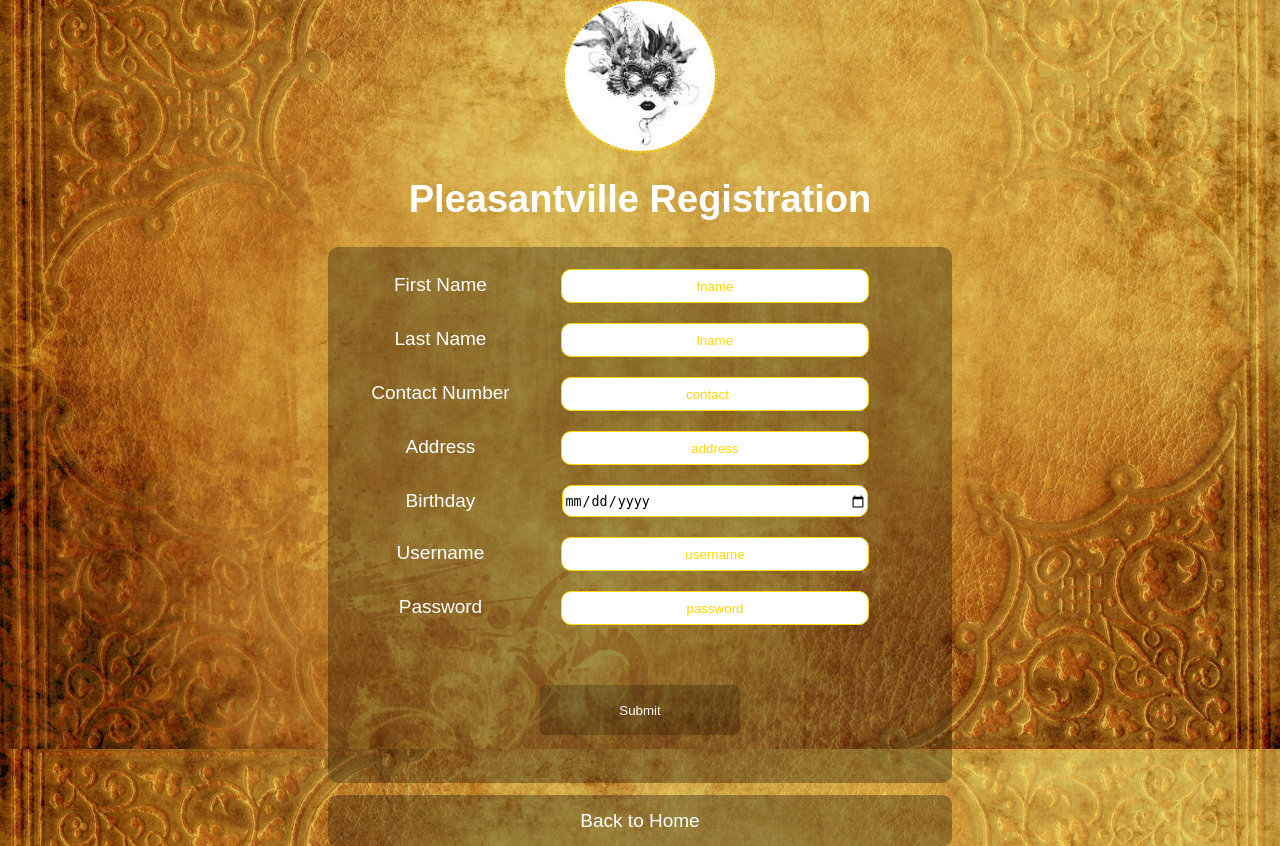
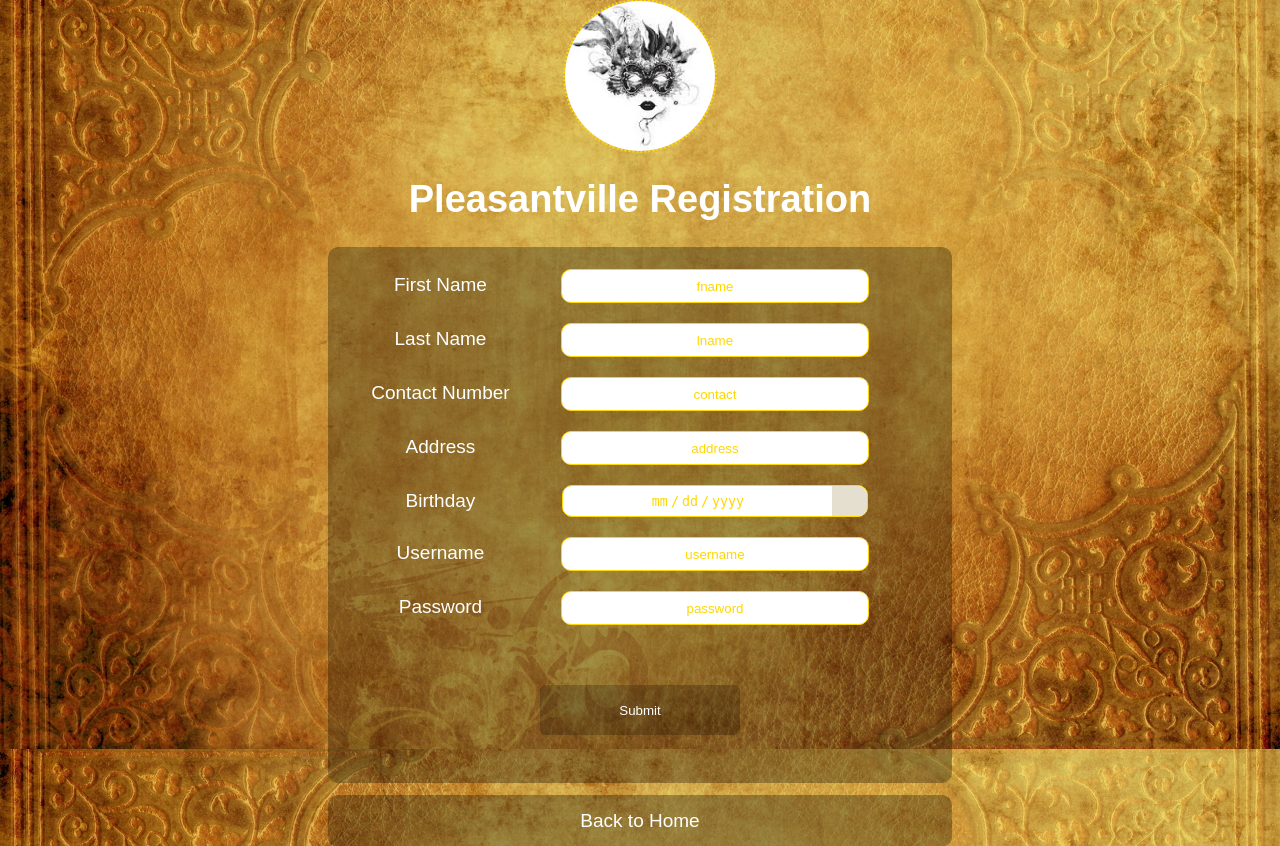
Before and after one commit to carljunepiao/pleasantville, a PHP site: page /register.html in a window 1280 px wide. Shown: the part 51-897 px from the top of the page. Run offline with PHP 8.4, Linux system fonts and the light colour scheme.

Commit message:
Changes color and other attributes of date input type during registration;

```diff
--- a/css/login-register.css
+++ b/css/login-register.css
@@ -89,3 +89,21 @@ input {
 h1 {
 	color: white;
 }
+
+::-webkit-datetime-edit {
+	text-align: center;
+	color: gold;
+}
+::-webkit-datetime-edit-text {
+	padding: 0 2px;
+}
+::-webkit-inner-spin-button {
+	display: none;
+}
+::-webkit-calendar-picker-indicator {
+	background: #E4DFCF;
+	color: gold;
+	height: 20px;
+	width: 25px;
+	padding: 5px;
+}
--- a/register.html
+++ b/register.html
@@ -12,6 +12,8 @@
 	<h1>Pleasantville Registration</h1>
 
 	<div class="container">
+
+		<form>
 
 			<p class="attribute">First Name</p>
 			<input class="name" type="text" placeholder="fname">
@@ -32,6 +34,8 @@
 			<p class="attribute">Password</p><input class="log" type="password" placeholder="password">
 			<input class="enter" type="submit" value="Submit">
 
+		</form>
+
 	</div>
 
 	<a href="index.html">Back to Home</a>
```
Lines whose indentation alone changed are shown as unchanged.
